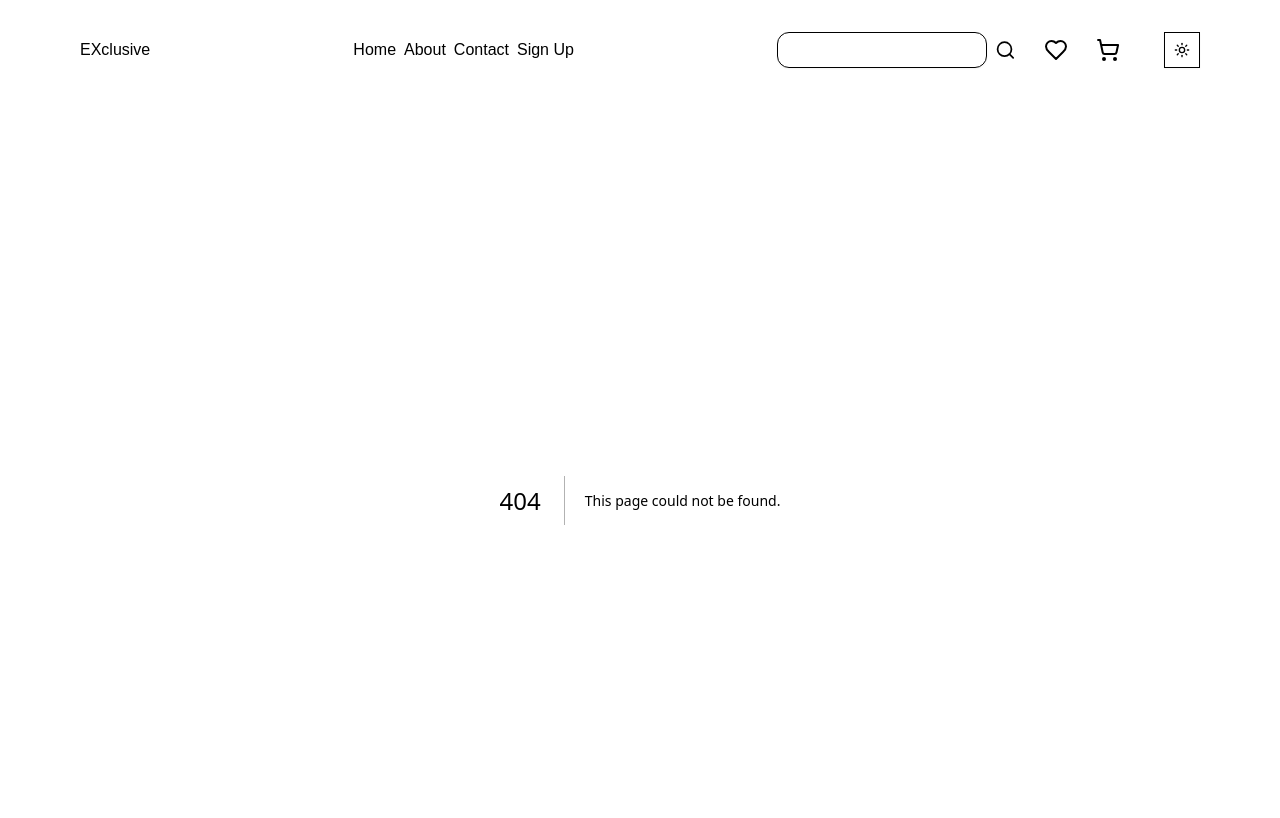
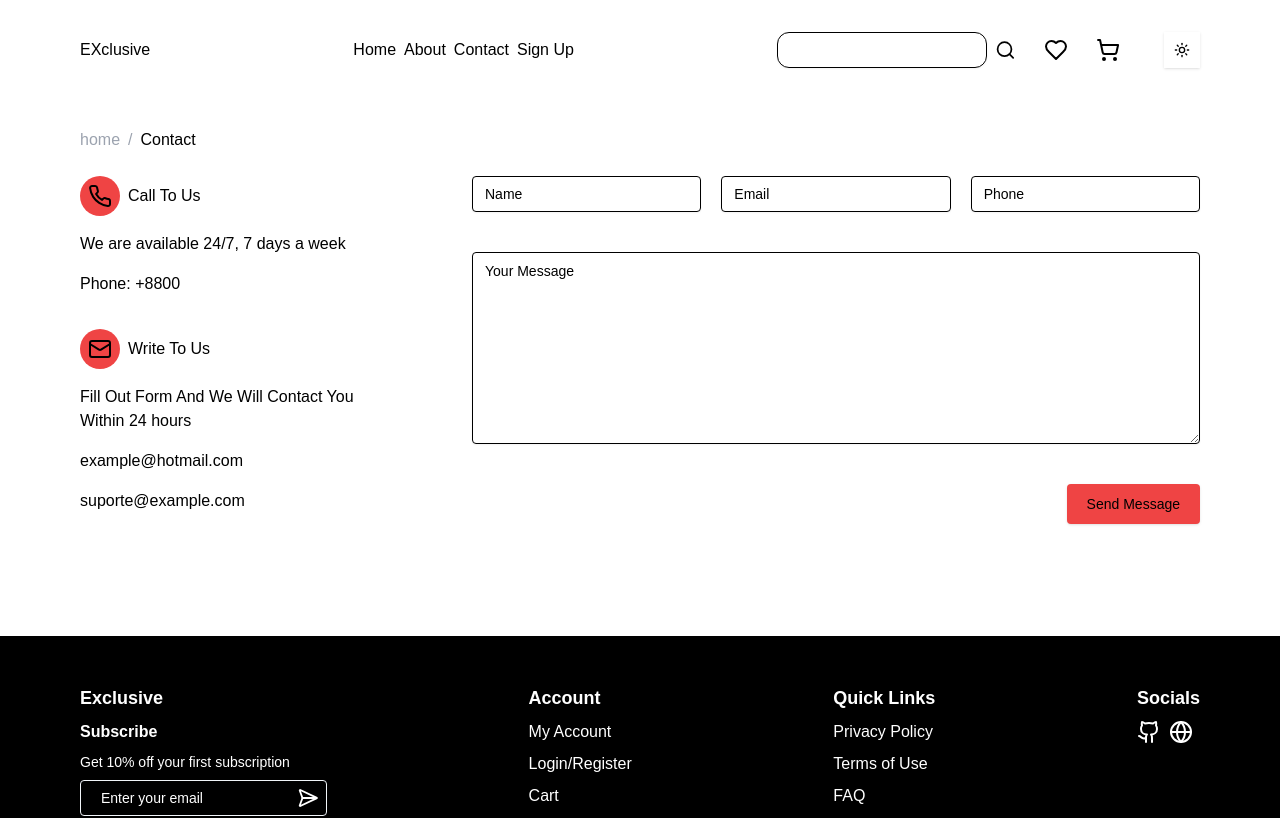
Before and after one commit to Egnoel/dapp_ecommerce, a Next.js app: page /contact in a window 1280 px wide. Before the commit this address had no page. Shown: the top 818 px of the page. Built offline with nearby package versions, Linux system fonts and the light colour scheme.

Commit message:
Contact page

```diff
--- /dev/null
+++ b/app/contact/page.tsx
@@ -0,0 +1,56 @@
+import { Button } from '@/components/ui/button';
+import { Input } from '@/components/ui/input';
+import { Separator } from '@/components/ui/separator';
+import { Textarea } from '@/components/ui/textarea';
+import { Mail, Phone } from 'lucide-react';
+import React from 'react';
+
+const page = () => {
+  return (
+    <div className="px-20 flex flex-col mt-7 gap-6">
+      <div className="flex flex-row gap-2 text-gray-400">
+        <span>home</span>
+        <span>/</span>
+        <span className="text-black dark:text-white">Contact</span>
+      </div>
+      <div className="flex flex-row w-full justify-between">
+        <div className="w-[25%] flex flex-col gap-4">
+          <div className="flex flex-row items-center gap-2">
+            <span className="rounded-full bg-red-500 p-2">
+              <Phone />
+            </span>
+            <span className="">Call To Us</span>
+          </div>
+          <span>We are available 24/7, 7 days a week</span>
+          <span>Phone: +8800</span>
+          <Separator />
+          <div className="flex flex-row items-center gap-2">
+            <span className="rounded-full bg-red-500 p-2">
+              <Mail />
+            </span>
+            <span className="">Write To Us</span>
+          </div>
+          <span>Fill Out Form And We Will Contact You Within 24 hours</span>
+          <span>example@hotmail.com</span>
+          <span>suporte@example.com</span>
+        </div>
+        <div className="w-[65%] flex flex-col gap-10">
+          <div className="w-full flex flex-row gap-5">
+            <Input type="text" placeholder="Name" className="rounded" />
+            <Input type="email" placeholder="Email" className="rounded" />
+            <Input type="text" placeholder="Phone" className="rounded" />
+          </div>
+          <Textarea placeholder="Your Message" className="h-48 rounded" />
+          <div className="flex justify-end">
+            <Button className="bg-red-500 hover:bg-red-400 rounded p-5">
+              {' '}
+              Send Message
+            </Button>
+          </div>
+        </div>
+      </div>
+    </div>
+  );
+};
+
+export default page;
--- a/components/ModeToogle.tsx
+++ b/components/ModeToogle.tsx
@@ -1,40 +1,40 @@
-"use client"
+'use client';
 
-import * as React from "react"
-import { Moon, Sun } from "lucide-react"
-import { useTheme } from "next-themes"
+import * as React from 'react';
+import { Moon, Sun } from 'lucide-react';
+import { useTheme } from 'next-themes';
 
-import { Button } from "@/components/ui/button"
+import { Button } from '@/components/ui/button';
 import {
   DropdownMenu,
   DropdownMenuContent,
   DropdownMenuItem,
   DropdownMenuTrigger,
-} from "@/components/ui/dropdown-menu"
+} from '@/components/ui/dropdown-menu';
 
 export function ModeToggle() {
-  const { setTheme } = useTheme()
+  const { setTheme } = useTheme();
 
   return (
     <DropdownMenu>
       <DropdownMenuTrigger asChild>
-        <Button variant="outline" size="icon">
+        <Button variant="default" size="icon">
           <Sun className="h-[1.2rem] w-[1.2rem] rotate-0 scale-100 transition-all dark:-rotate-90 dark:scale-0" />
           <Moon className="absolute h-[1.2rem] w-[1.2rem] rotate-90 scale-0 transition-all dark:rotate-0 dark:scale-100" />
           <span className="sr-only">Toggle theme</span>
         </Button>
       </DropdownMenuTrigger>
       <DropdownMenuContent align="end">
-        <DropdownMenuItem onClick={() => setTheme("light")}>
+        <DropdownMenuItem onClick={() => setTheme('light')}>
           Light
         </DropdownMenuItem>
-        <DropdownMenuItem onClick={() => setTheme("dark")}>
+        <DropdownMenuItem onClick={() => setTheme('dark')}>
           Dark
         </DropdownMenuItem>
-        <DropdownMenuItem onClick={() => setTheme("system")}>
+        <DropdownMenuItem onClick={() => setTheme('system')}>
           System
         </DropdownMenuItem>
       </DropdownMenuContent>
     </DropdownMenu>
-  )
+  );
 }
--- /dev/null
+++ b/components/ui/textarea.tsx
@@ -0,0 +1,24 @@
+import * as React from "react"
+
+import { cn } from "@/lib/utils"
+
+export interface TextareaProps
+  extends React.TextareaHTMLAttributes<HTMLTextAreaElement> {}
+
+const Textarea = React.forwardRef<HTMLTextAreaElement, TextareaProps>(
+  ({ className, ...props }, ref) => {
+    return (
+      <textarea
+        className={cn(
+          "flex min-h-[60px] w-full rounded-md border border-input bg-transparent px-3 py-2 text-sm shadow-sm placeholder:text-muted-foreground focus-visible:outline-none focus-visible:ring-1 focus-visible:ring-ring disabled:cursor-not-allowed disabled:opacity-50",
+          className
+        )}
+        ref={ref}
+        {...props}
+      />
+    )
+  }
+)
+Textarea.displayName = "Textarea"
+
+export { Textarea }
```
